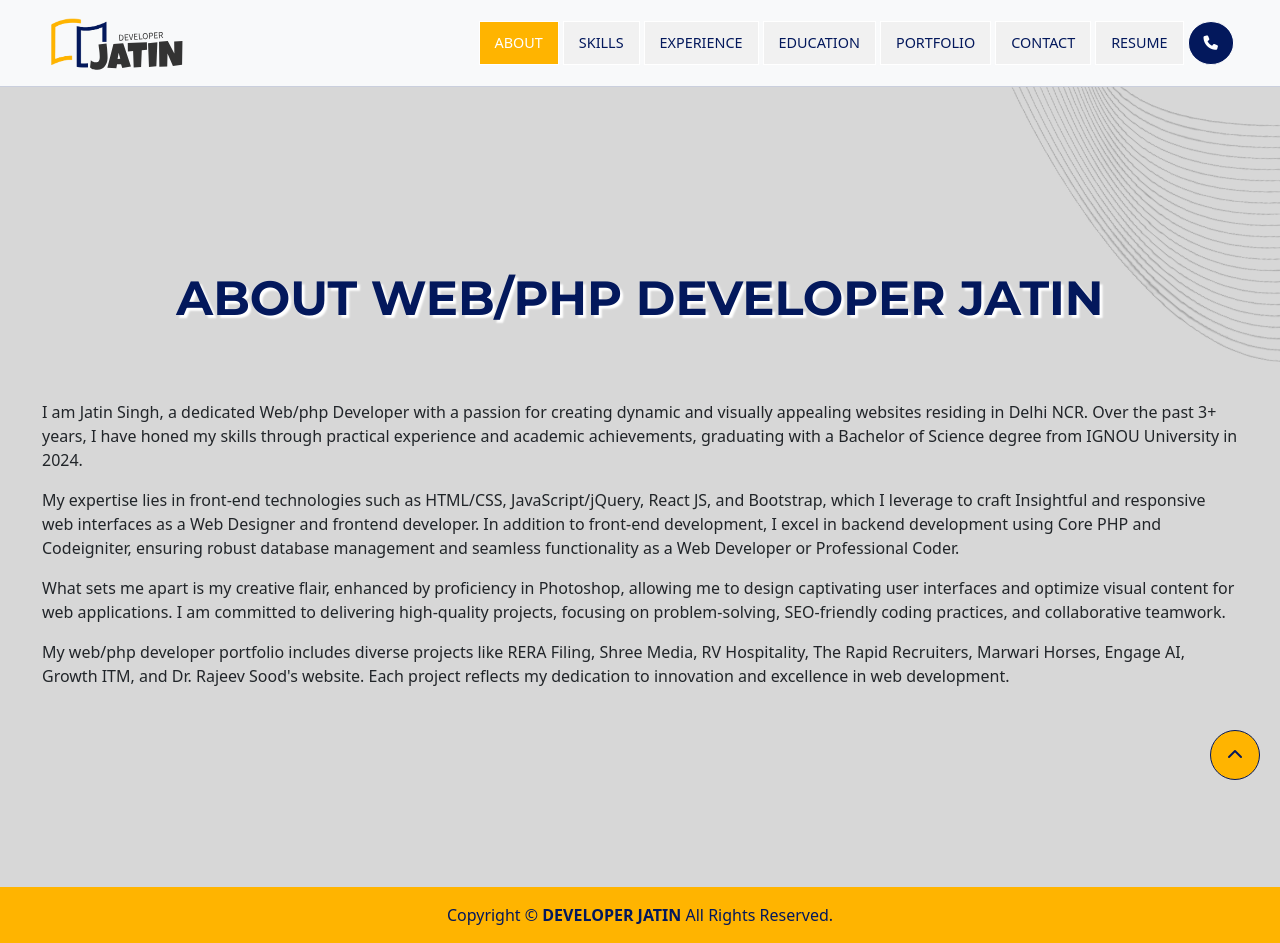
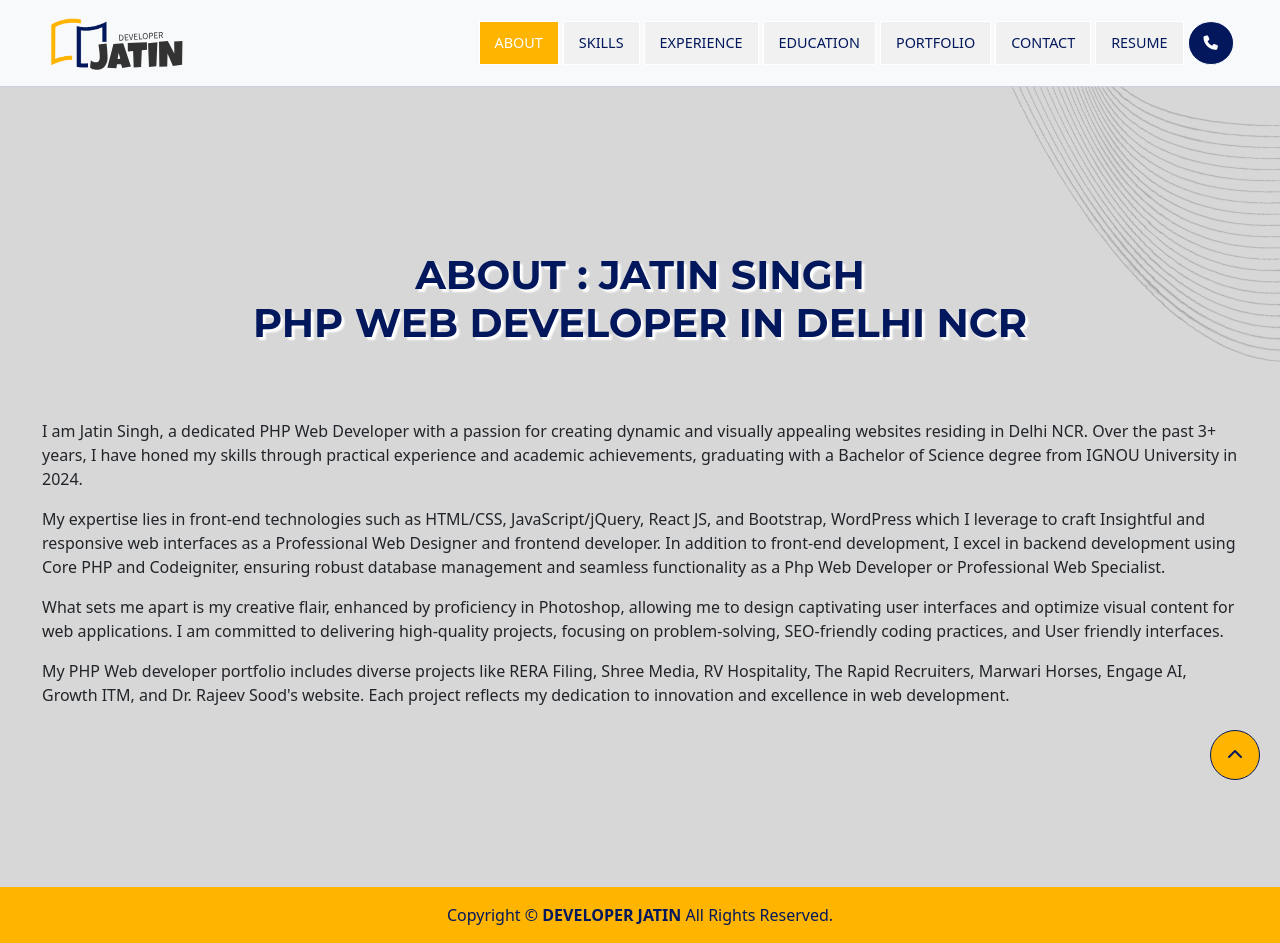
Before and after one commit to singhjatin08/developerJatin, a React (Create React App) app: page /developerJatin/about in a window 1280 px wide. Built offline with nearby package versions, Linux system fonts and the light colour scheme.

Commit message:
Changes for seo

```diff
--- a/public/index.html
+++ b/public/index.html
@@ -2,15 +2,15 @@
 <html lang="en">
 
 <head>
-  <meta name="keywords" content="best web developer in delhi ncr, web developer, web development, web developer portfolio, web designer portfolio, professional web developer in delhi ncr, php developer, best php developer in delhi ncr, web developer php, web development services, professional web/php developer, developer in delhi/ncr, php web developer, php web development, frontend developer, best frontend developer in delhi ncr, web design professional, website professional, delhi ncr website developer, website developer" />
+  <meta name="keywords" content="best web developer in delhi ncr, php web developer, php web development, web developer portfolio, web designer portfolio, professional web developer in delhi ncr, php developer, best php developer in delhi ncr, web developer php, web development services, professional web/php developer, developer in delhi/ncr, php web developer, php web development, frontend developer, best frontend developer in delhi ncr, web design professional, website professional, delhi ncr website developer, website developer" />
 
   <meta charset="utf-8" />
   <link rel="icon" href="%PUBLIC_URL%/favicon.svg" />
   <meta name="viewport" content="width=device-width, initial-scale=1.0, user-scalable=no">
   <meta name="viewport" content="width=device-width, initial-scale=1, maximum-scale=1, user-scalable=0" />
-  <meta name="title" content="best web/php developer in delhi ncr | passionate web designer">
+  <meta name="title" content="best php web developer in delhi ncr | professional web designer">
   <meta name="description"
-    content="I’m Jatin Singh, a passionate web developer and php developer in delhi ncr, specializing in front-end (HTML, CSS, JavaScript) and back-end (PHP, CodeIgniter). Check out my portfolio of responsive, dynamic websites designed to boost your online presence." />
+    content="I’m Jatin Singh, a passionate php web developer in delhi ncr, specializing in front-end (HTML, CSS, JavaScript) and back-end (PHP, CodeIgniter). Check out my portfolio of responsive, dynamic websites designed to boost your online presence." />
 
   <meta property="og:image" content="%PUBLIC_URL%/favicon.svg">
   <meta property="og:url" content="%PUBLIC_URL%/favicon.svg">
@@ -35,7 +35,7 @@
   <meta property="og:type" content="website" />
   <meta property="og:type" content="website" />
 
-  <title>Best Web/PHP Developer in Delhi NCR | Passionate Web Designer</title>
+  <title>Best PHP Web Developer in Delhi NCR | Professional Web Designer</title>
   <link rel="canonical" href="https://singhjatin08.github.io/developerJatin/">
 
   <link rel="stylesheet" href="https://cdnjs.cloudflare.com/ajax/libs/font-awesome/6.6.0/css/all.min.css"
--- a/src/App.css
+++ b/src/App.css
@@ -568,3 +568,6 @@ footer {
 .nav-call .nav-link{
   display: inline-block;
 }
+.main-h1{
+  font-size: 2.5rem;
+}
--- a/src/components/About.js
+++ b/src/components/About.js
@@ -7,14 +7,14 @@ export default function About() {
       <section className="about" id="about">
       <img src={lines} alt="lines" className="lines" />
         <div className="container">
-          <h2 className="section-heading-dark mb-5 pb-4">
-            About Web/PHP Developer Jatin
-          </h2>
+          <h1 className="section-heading-dark main-h1 mb-5 pb-4">
+           About : Jatin Singh <br/> PHP Web Developer in Delhi NCR
+          </h1>
           <div className="about-content">
-            <p>I am Jatin Singh, a dedicated Web/php Developer with a passion for creating dynamic and visually appealing websites residing in Delhi NCR. Over the past 3+ years, I have honed my skills through practical experience and academic achievements, graduating with a Bachelor of Science degree from IGNOU University in 2024.</p>
-            <p>My expertise lies in front-end technologies such as HTML/CSS, JavaScript/jQuery, React JS, and Bootstrap, which I leverage to craft Insightful and responsive web interfaces as a Web Designer and frontend developer. In addition to front-end development, I excel in backend development using Core PHP and Codeigniter, ensuring robust database management and seamless functionality as a Web Developer or Professional Coder.</p>
-            <p>What sets me apart is my creative flair, enhanced by proficiency in Photoshop, allowing me to design captivating user interfaces and optimize visual content for web applications. I am committed to delivering high-quality projects, focusing on problem-solving, SEO-friendly coding practices, and collaborative teamwork.</p>
-            <p>My web/php developer portfolio includes diverse projects like RERA Filing, Shree Media, RV Hospitality, The Rapid Recruiters, Marwari Horses, Engage AI, Growth ITM, and Dr. Rajeev Sood's website. Each project reflects my dedication to innovation and excellence in web development.</p>
+            <p>I am Jatin Singh, a dedicated PHP Web Developer with a passion for creating dynamic and visually appealing websites residing in Delhi NCR. Over the past 3+ years, I have honed my skills through practical experience and academic achievements, graduating with a Bachelor of Science degree from IGNOU University in 2024.</p>
+            <p>My expertise lies in front-end technologies such as HTML/CSS, JavaScript/jQuery, React JS, and Bootstrap, WordPress which I leverage to craft Insightful and responsive web interfaces as a Professional Web Designer and frontend developer. In addition to front-end development, I excel in backend development using Core PHP and Codeigniter, ensuring robust database management and seamless functionality as a Php Web Developer or Professional Web Specialist.</p>
+            <p>What sets me apart is my creative flair, enhanced by proficiency in Photoshop, allowing me to design captivating user interfaces and optimize visual content for web applications. I am committed to delivering high-quality projects, focusing on problem-solving, SEO-friendly coding practices, and User friendly interfaces.</p>
+            <p>My PHP Web developer portfolio includes diverse projects like RERA Filing, Shree Media, RV Hospitality, The Rapid Recruiters, Marwari Horses, Engage AI, Growth ITM, and Dr. Rajeev Sood's website. Each project reflects my dedication to innovation and excellence in web development.</p>
           </div>
         </div>
       </section>
--- a/src/components/Home.js
+++ b/src/components/Home.js
@@ -19,10 +19,9 @@ export default function Home() {
   useEffect(() => {
     const typewriter = new Typewriter(typewriterRef.current, {
       strings: [
-        "Web Developer",
-        "Professional Coder",
-        "Web Designer",
-        "PHP Developer",
+        "PHP Web Developer",
+        "Professional Web Designer",
+        "WordPress Developer",
       ],
       autoStart: true,
       loop: true,
@@ -43,10 +42,10 @@ export default function Home() {
                 <div className="banner-heading">
                   <span>Hi! I am </span>
                   <span className="text-orange">Jatin Singh</span>
-                  <br /> a <h1 className="d-inline-block fw-bold" ref={typewriterRef}>WEB DEVELOPER</h1>
+                  <br /> a <span ref={typewriterRef}>WEB DEVELOPER</span>
                 </div>
                 <p className="banner-description">
-                I’m Jatin Singh, a passionate web developer and php developer in delhi ncr, specializing in front-end (HTML, CSS, JavaScript) and back-end (PHP, CodeIgniter). Check out my portfolio of responsive, dynamic websites designed to boost your online presence.
+                I’m Jatin Singh, a passionate php web developer in delhi ncr, specializing in front-end (HTML, CSS, JavaScript) and back-end (PHP, CodeIgniter). Check out my portfolio of responsive, dynamic websites designed to boost your online presence.
                 </p>
               </div>
             </div>
```
Also changed, not shown: src/components/Portfolio.js (+9 -9 lines).
